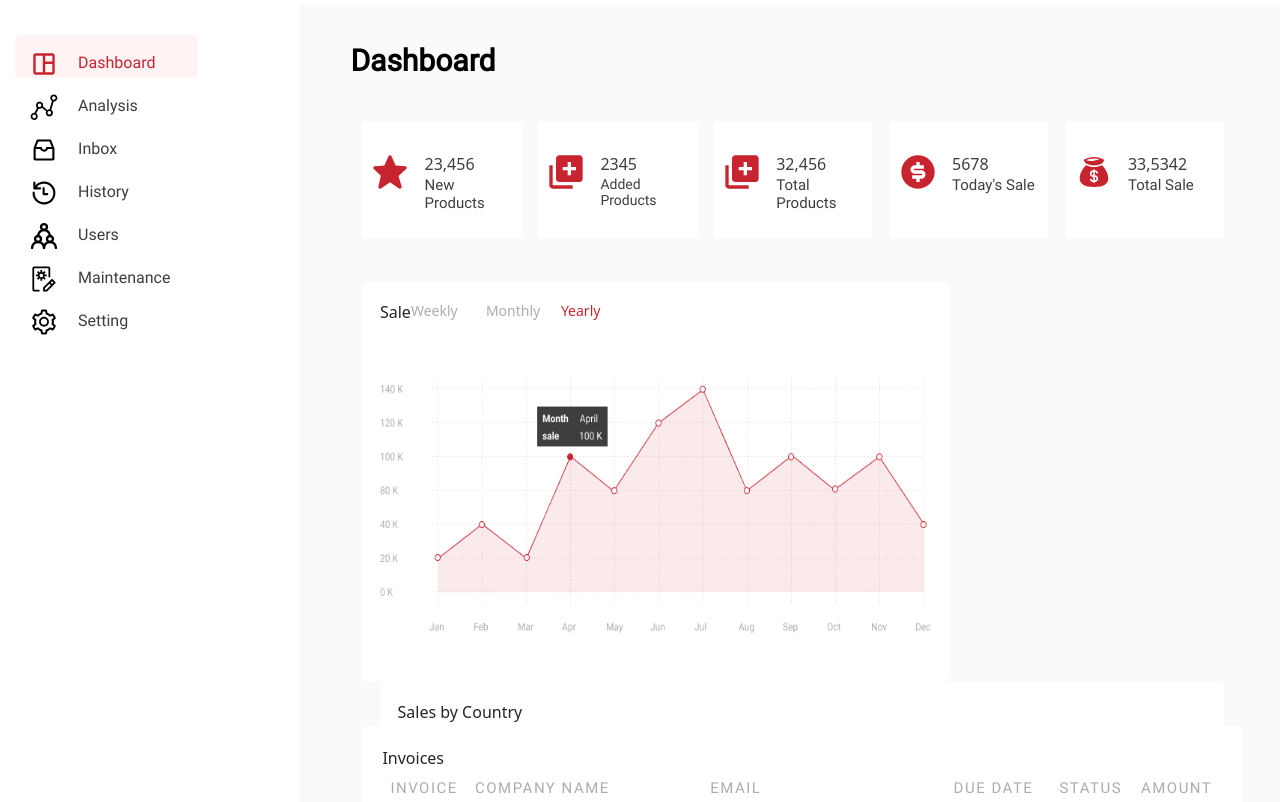
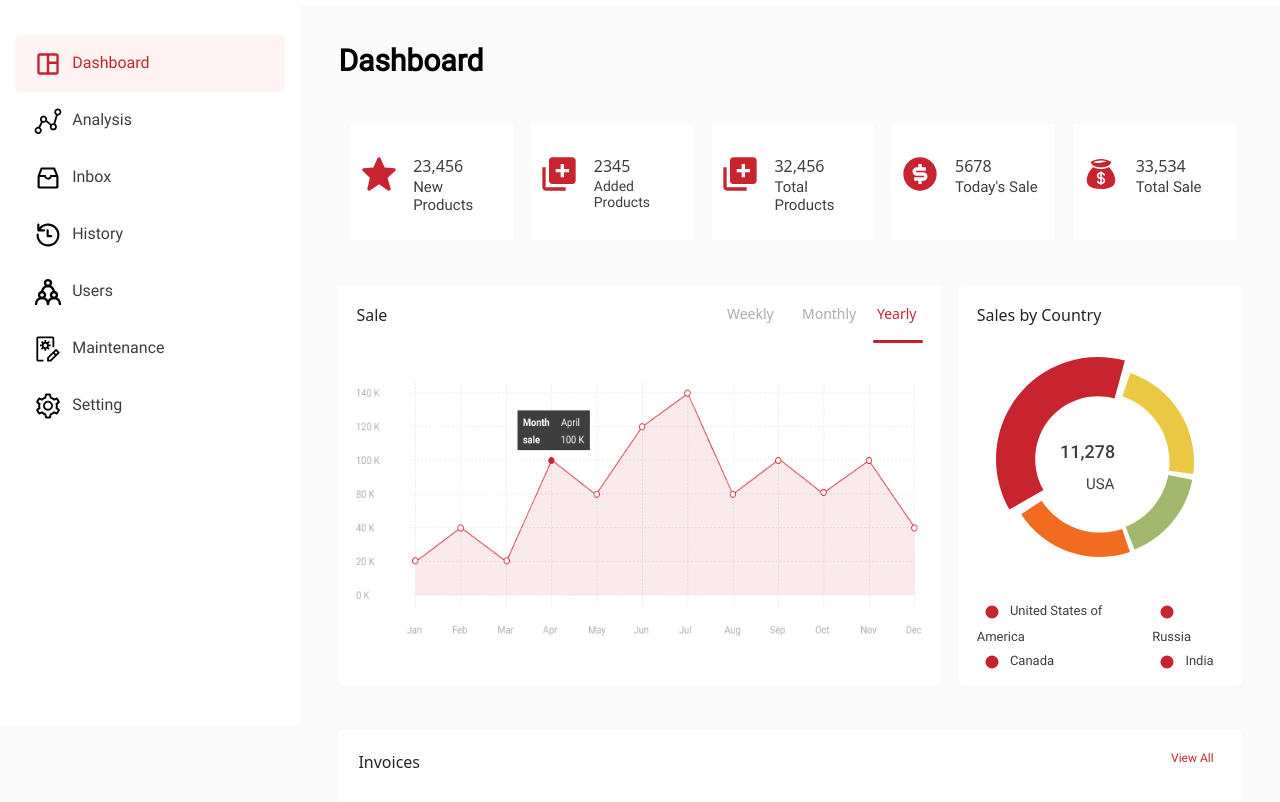
Before and after one commit to roohmakadri07/HTML_Training_Assignment, a plain HTML site: page dashboard.html in a window 1280 px wide. Shown: the part 75-877 px from the top of the page. Drawn offline with Linux system fonts and the light colour scheme.

Commit message:
minor fixes

```diff
--- a/css/style.css
+++ b/css/style.css
@@ -53,7 +53,7 @@ ul {
     text-align: left;
 }
 
-a {
+/* a {
     text-align: left;
     font: normal normal normal 16px/21px Roboto;
     letter-spacing: 0px;
@@ -61,7 +61,7 @@ a {
     opacity: 1;
     text-decoration: none;
 
-}
+} */
 
 .sidebar-row {
     height: 43px;
@@ -80,11 +80,11 @@ a {
     opacity: 1;
 }
 
-#main-content {
+/* #main-content {
     position: absolute;
     right: 0;
     width: 1200px;
     margin-left: 242px;
     padding: 50px;
     padding-right: 51px;
-}
+} */
--- a/dashboard.html
+++ b/dashboard.html
@@ -9,6 +9,11 @@
         @font-face {
             font-family: Roboto;
             src: url('fonts/Roboto/Roboto-Regular.ttf');
+        }
+
+        body {
+            background: #FAFAFA 0% 0% no-repeat padding-box;
+            opacity: 1;
         }
 
         .navbar {
@@ -29,10 +34,6 @@
 
         .nav-head-content {
             padding-right: 15px;
-        }
-
-        #menu-btn {
-            display: none;
         }
 
         .nav-content {
@@ -88,53 +89,50 @@
             background-color: white;
         }
 
-        .main-content {
-            background-color: #FAFAFA;
-            height: 100vh;
-            padding: 3%;
-            margin-top: 80px;
-        }
-
         .sidebar-list {
             margin: 10% 5% 0 5%;
             padding: 0;
         }
 
         .sidebar-row {
+            width: fit-content;
+            padding: 0;
+
+            text-decoration: none;
+            font: normal normal normal 16px/21px Roboto;
+            letter-spacing: 0px;
+            color: #3E3E3E;
+            opacity: 1;
+        }
+
+        .sidebar-row-li {
+            height: fit-content;
             padding: 5%;
         }
 
-        .sidebar-row:hover,
-        .sidebar-row.active{
+        .sidebar-icons {
+            height: 30px;
+            width: 30px;
+            margin: 0% 2% 0% 2%;
+        }
+
+        .sidebar-row-li:hover,
+        .sidebar-row-li.active {
             background: #FFF3F4 0% 0% no-repeat padding-box;
             border-radius: 5px;
             opacity: 1;
 
         }
 
-        .sidebar-row:hover span,
-        .sidebar-row.active span {
+        .sidebar-row-li:hover span,
+        .sidebar-row-li.active span {
             font: normal normal normal 16px/21px Roboto;
             letter-spacing: 0px;
             color: #C8242F;
         }
 
-        .page-heading {
-            width: 100%;
-            font: bold 30px Roboto;
-            letter-spacing: 0px;
-            color: #000000;
-            opacity: 1;
-        }
-
-
-
         /* Extra large devices (large laptops and desktops, 1200px and up) */
         @media only screen and (min-width: 1200px) {
-            #menu-btn {
-                display: inline;
-            }
-
             .sidebar {
                 width: 300px;
             }
@@ -143,15 +141,10 @@
                 margin-left: 300px;
             }
 
-
         }
 
         /* Large devices (laptops/desktops, 992px and up) */
         @media only screen and (min-width: 992px) and (max-width: 1199px) {
-            #menu-btn {
-                display: inline;
-            }
-
             .sidebar {
                 width: 242px;
             }
@@ -160,66 +153,51 @@
                 margin-left: 242px;
             }
 
-            .graph-col {
-                width: 100%;
-                text-align: center;
+            .main-content {
+                margin-left: 242px;
             }
 
-            .chart-col {
-                width: 100%;
-            }
         }
 
         /* Medium devices (landscape tablets, 768px and up) */
         @media only screen and (min-width: 768px) and (max-width: 991px) {
-            .sidebar-list {
+
+            .sidebar-list,
+            #menu-btn {
                 display: none;
             }
 
-            .graph-col {
-                width: 100%;
-                text-align: center;
-            }
-
-            .chart-col {
-                width: 100%;
-            }
         }
 
         /* Small devices (portrait tablets and large phones, 600px and up) */
         @media only screen and (min-width: 600px) and (max-width: 765px) {
-            .sidebar-list {
+
+            .sidebar-list,
+            #menu-btn {
                 display: none;
-            }
-
-            .graph-col {
-                width: 100%;
-                text-align: center;
-            }
-
-            .chart-col {
-                width: 100%;
             }
         }
 
         @media only screen and (max-width: 600px) {
-            .sidebar-list {
+
+            .sidebar-list,
+            #menu-btn {
                 display: none;
             }
 
-            .graph-col {
-                width: 100%;
-                text-align: center;
-            }
-
-            .chart-col {
-                width: 100%;
-            }
         }
 
-        .container {
-            height: 100%;
-            width: 100%;
+        .main-content {
+            margin-top: 80px;
+            height: max-content;
+            padding: 3%;
+        }
+
+        .page-heading {
+            font: bold 30px Roboto;
+            letter-spacing: 0px;
+            color: #000000;
+            opacity: 1;
         }
 
         .stats-row {
@@ -229,7 +207,7 @@
             float: right;
         }
 
-        .col {
+        .stats-row .col {
             width: 100%;
             height: 100%;
             margin-right: 2%;
@@ -237,14 +215,18 @@
             padding: 0;
         }
 
-        .col .col-last {
+        .stats-row .col .col-first {
+            margin-left: 5%;
+        }
+
+        .stats-row .col .col-last {
             margin-right: 0;
         }
 
         .stats-block {
             height: 100%;
             width: 100%;
-            display: inline-flex;
+            display: flex;
             padding: 10% 5% 10% 5%;
         }
 
@@ -278,10 +260,10 @@
         }
 
         .graph-row {
-            margin-top: 5%;
+            margin: 5% 0 5% 0;
             height: 400px;
             width: 100%;
-            float: right;
+            float: left;
         }
 
         .graph-row .graph-col {
@@ -299,8 +281,8 @@
             border-radius: 5px;
             opacity: 1;
             height: 100%;
+            padding: 2%;
             margin-left: 2%;
-            padding: 2%;
         }
 
         .graph-head {
@@ -311,13 +293,15 @@
             margin-bottom: 5%;
         }
 
+        .tabs-graph {
+            margin-left: 60%;
+        }
 
-
-        .tabs-graph .tab-header{
+        .tabs-graph .tab-header {
             display: flex;
         }
 
-        .tabs-graph .tab-header>div{
+        .tabs-graph .tab-header>div {
             width: 75px;
             color: #ADADAD;
             cursor: pointer;
@@ -326,6 +310,14 @@
 
         .tabs-graph .tab-header>div.active {
             color: #C8242F;
+        }
+
+        .tabs-graph .tab-indicator {
+            width: 50px;
+            height: 3px;
+            background: #C8242F;
+            border-radius: 5px;
+            margin-left: 65%;
         }
 
         .graph-heading {
@@ -375,10 +367,30 @@
         }
 
         .table-row {
-            margin-top: 5%;
+            margin: 5% 0 5% 0;
             height: 558px;
             width: 100%;
-            float: right;
+        }
+
+        .table-row #div-heading,
+        .table-row #div-link {
+            width: fit-content;
+
+        }
+
+        .table-row #div-head {
+            display: flex;
+            margin-bottom: 2%;
+        }
+
+        .table-row #div-link {
+            margin-left: 87%;
+            text-align: left;
+            font: normal normal normal 12px/16px Roboto;
+            letter-spacing: 0px;
+            color: #C8242F;
+            opacity: 1;
+
         }
 
         .tbl-head-row {
@@ -465,44 +477,44 @@
     </div>
     <div class="sidebar">
         <ul class="sidebar-list">
-            <a href="dashboard.html">
-                <li class="sidebar-row active">
+            <a href="dashboard.html" class="sidebar-row">
+                <li class="sidebar-row-li active">
                     <img src="images/dashboard-active.svg" alt="" class="sidebar-icons">
                     <span>Dashboard</span>
                 </li>
             </a>
-            <a href="innerpage.html">
-                <li class="sidebar-row">
+            <a href="innerpage.html" class="sidebar-row">
+                <li class="sidebar-row-li">
                     <img src="images/graph-default.svg" alt="" class="sidebar-icons">
                     <span>Analysis</span>
                 </li>
             </a>
-            <a href="#">
-                <li class="sidebar-row">
+            <a href="#" class="sidebar-row">
+                <li class="sidebar-row-li">
                     <img src="images/inbox-default.svg" alt="" class="sidebar-icons">
                     <span>Inbox</span>
                 </li>
             </a>
-            <a href="#">
-                <li class="sidebar-row">
+            <a href="#" class="sidebar-row">
+                <li class="sidebar-row-li">
                     <img src="images/clock-default.svg" alt="" class="sidebar-icons">
                     <span>History</span>
                 </li>
             </a>
-            <a href="#">
-                <li class="sidebar-row">
+            <a href="#" class="sidebar-row">
+                <li class="sidebar-row-li">
                     <img src="images/user-default.svg" alt="" class="sidebar-icons">
                     <span>Users</span>
                 </li>
             </a>
-            <a href="#">
-                <li class="sidebar-row">
+            <a href="#" class="sidebar-row">
+                <li class="sidebar-row-li">
                     <img src="images/maintenance-default.svg" alt="" class="sidebar-icons">
                     <span>Maintenance</span>
                 </li>
             </a>
-            <a href="#">
-                <li class="sidebar-row">
+            <a href="#" class="sidebar-row">
+                <li class="sidebar-row-li">
                     <img src="images/setting-default.svg" alt="" class="sidebar-icons">
                     <span>Setting</span>
                 </li>
@@ -510,10 +522,10 @@
         </ul>
     </div>
     <div class="main-content">
-        <div class="container">
-            <div class="page-heading">Dashboard</div>
+        <div class="page-heading">Dashboard</div>
+        <div class="page-content">
             <div class="row stats-row">
-                <div class="col">
+                <div class="col col-first">
                     <div class="stats-block">
                         <div class="stats-img">
                             <img src="images/star.svg" alt="star" class="block-imgs">
@@ -563,7 +575,7 @@
                             <img src="images/money-bag.svg" alt="" class="block-imgs">
                         </div>
                         <div class="stats-content">
-                            <div class="main-text">33,5342</div>
+                            <div class="main-text">33,534</div>
                             <div class="sub-text">Total Sale</div>
                         </div>
                     </div>
@@ -579,9 +591,11 @@
                                 <div>Monthly</div>
                                 <div class="active">Yearly</div>
                             </div>
+                            <div class="tab-indicator">
+                                <hr>
+                            </div>
                         </div>
                     </div>
-
                     <div class="tab-indicator">
                     </div>
                     <img src="images/data-graph.png" alt="data graph" id="data-graph">
@@ -593,14 +607,15 @@
                         <div id="legend-div">
                             <div class="legend-left">
                                 <img src="images/radio-checked-icon.svg" class="legend-div-icons">
-                                <span>United States of America</span><br>
+                                <span>United States of America</span>
+                                <br>
                                 <img src="images/radio-checked-icon.svg" class="legend-div-icons">
                                 <span>Canada</span>
-
                             </div>
                             <div class="legend-right">
                                 <img src="images/radio-checked-icon.svg" class="legend-div-icons">
-                                <span>Russia</span><br>
+                                <span>Russia</span>
+                                <br>
                                 <img src="images/radio-checked-icon.svg" class="legend-div-icons">
                                 <span>India</span>
                             </div>
@@ -610,8 +625,11 @@
                 </div>
             </div>
             <div class="row table-row">
-                <div class="" id="table-div">
-                    <div id="div-heading">Invoices</div>
+                <div id="table-div">
+                    <div id="div-head">
+                        <div id="div-heading">Invoices</div>
+                        <div id="div-link">View All</div>
+                    </div>
                     <table class="table">
                         <tr class="tbl-head-row">
                             <td>INVOICE</td>
```
Also changed, not shown: index.html (+11 -3 lines), innerpage.html (+71 -55 lines).
